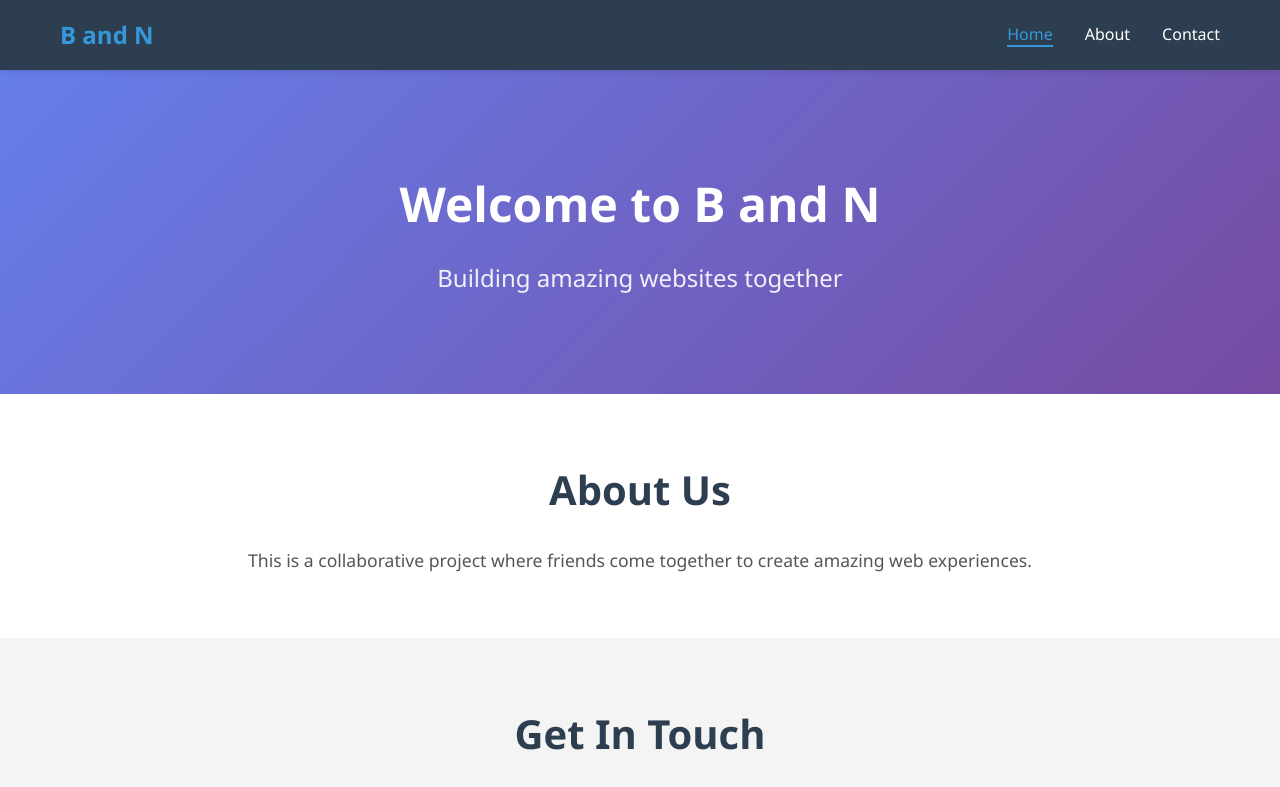
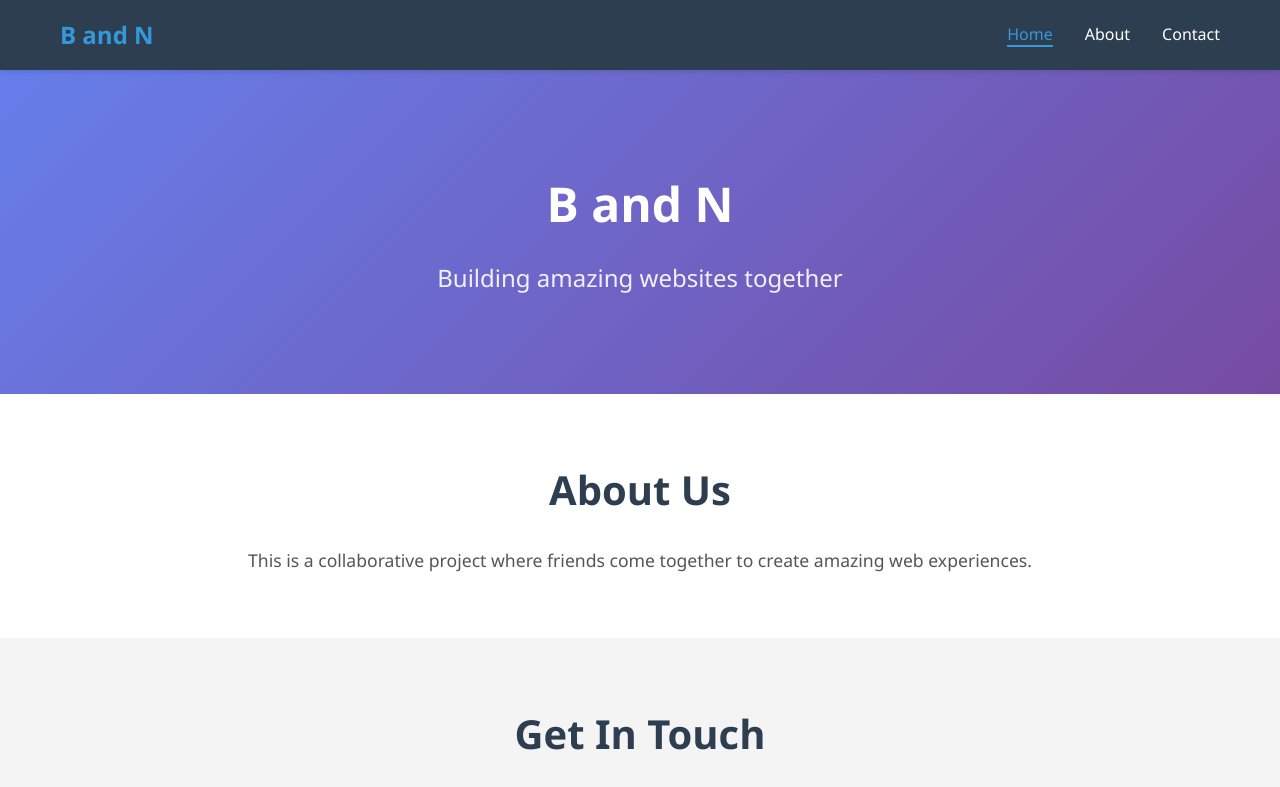
Before and after one commit to BrandonMalik/Websites-W-Friends, a plain HTML site: page index.html in a window 1280 px wide. Shown: the top 787 px of the page. Drawn offline with Linux system fonts and the light colour scheme.

Commit message:
Update hero section heading to match project name

```diff
--- a/index.html
+++ b/index.html
@@ -24,7 +24,7 @@
     <main>
         <section id="home" class="hero">
             <div class="hero-content">
-                <h2>Welcome to B and N</h2>
+                <h2>B and N</h2>
                 <p>Building amazing websites together</p>
             </div>
         </section>
```
